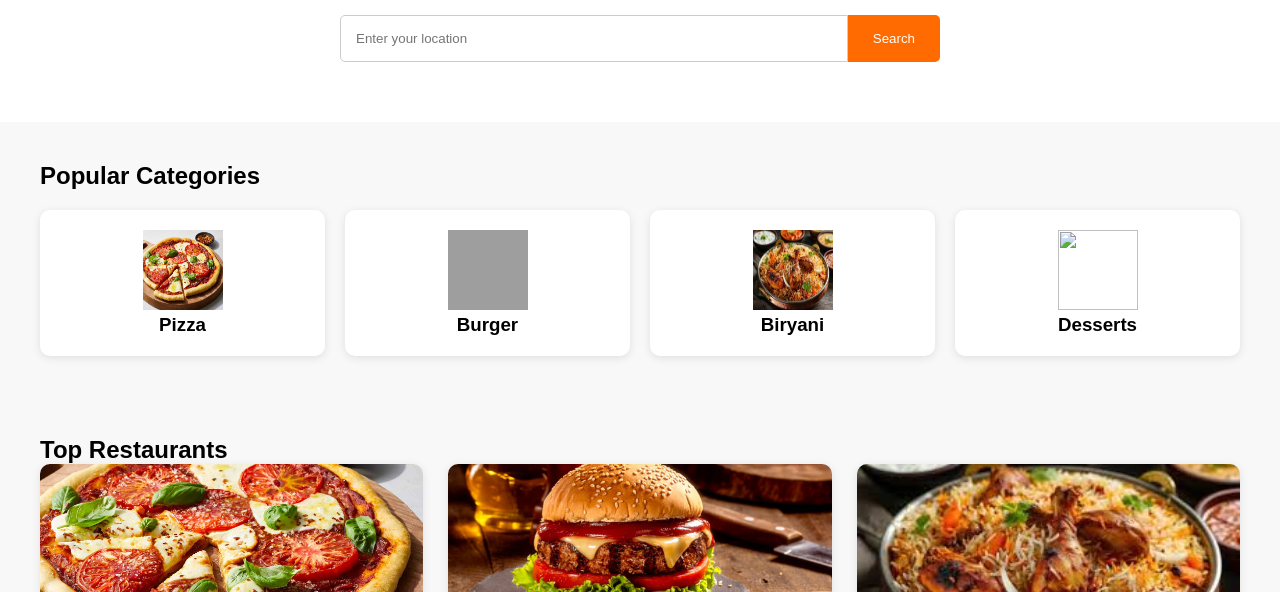
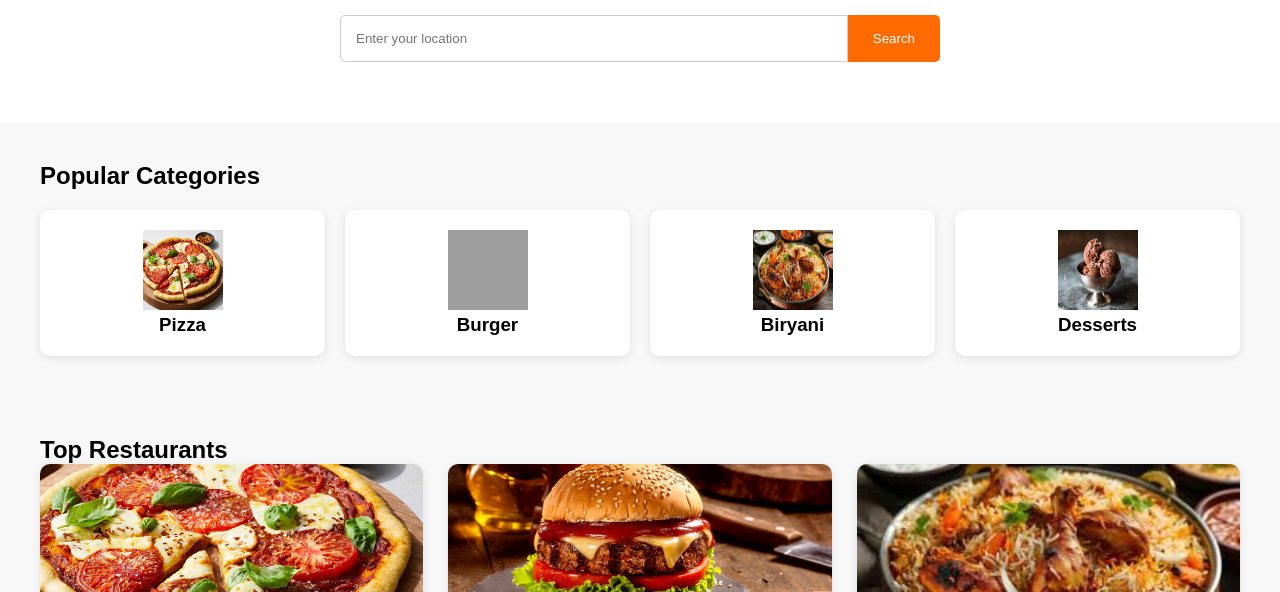
Before and after one commit to muhammednoufal480-dot/swikky, a plain HTML site: page index.html in a window 1280 px wide. Shown: the part 208-800 px from the top of the page. Drawn offline with Linux system fonts and the light colour scheme; grey boxes are pictures that could not be loaded.

Commit message:
Update index.html

```diff
--- a/index.html
+++ b/index.html
@@ -190,7 +190,7 @@ footer{
         </div>
 
         <div class="category">
-            <img src="des.jpeg">
+            <img src="des.jpg">
             <h3>Desserts</h3>
         </div>
     </div>
```
